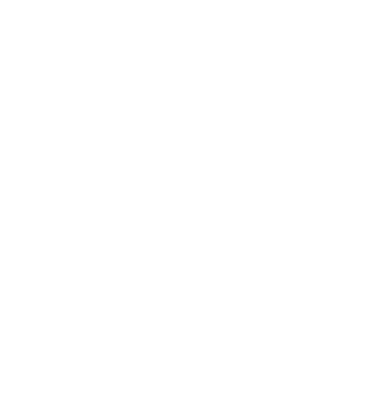
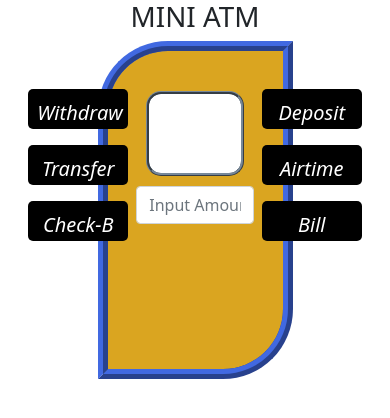
Before and after one commit to Eniola-Hannah/Mini-ATM, a plain HTML site: page index.html in a window 390 px wide. Drawn offline with Linux system fonts and the light colour scheme.

Commit message:
prepared the interface with the neccessary styling

```diff
--- a/index.html
+++ b/index.html
@@ -9,6 +9,28 @@
         <link rel="stylesheet" href="bootstrap-5.1.3-dist/css/bootstrap.css">
     </head>
     <body>
+        <h1 class="text text-center ">MINI ATM</h1>
+        <center>
+            <div class="container">
+                <div class="justify-content-center" id="atmBorder">
+                    <div class="d-column">
+                        <button id="button" class="btn btn-lg px-2 m-2">Withdraw</button>
+                        <button id="button" class="btn btn-lg px-2 m-2">Transfer</button>
+                        <button id="button" class="btn btn-lg px-2 m-2">Check-B</button>
+                    </div>
+                    <div>
+                        <div id="display"></div>
+                        <input type="text" class="form-control" id="inputAmount" placeholder="Input Amount here...">
+                    </div>
+                    <div class="d-column">
+                        <button id="button" class="btn btn-lg px-2 m-2">Deposit</button>
+                        <button id="button" class="btn btn-lg px-2 m-2">Airtime</button>
+                        <button id="button" class="btn btn-lg px-2 m-2">Bill</button>
+                    </div>
+                </div>
+
+            </div>
+        </center>
 
         <script src="script.js"></script>
     </body>
--- a/style.css
+++ b/style.css
@@ -0,0 +1,63 @@
+body{
+    background-color: azure;
+}
+#atmBorder{
+    width: 50vw;
+    height: 40vh;
+    padding: 30px;
+    background-color: goldenrod;
+    border: 10px ridge royalblue;
+    border-top-left-radius: 70px;
+    border-bottom-right-radius: 70px;
+    display: flex;
+}
+#button{
+    width: 100px;
+    height: 40px;
+    background-color: black;
+    font-style: italic;
+    color: white;
+    border-radius: 5px;
+    margin-bottom: 10px;
+}
+#display{
+    width: 25vw;
+    height: 10vh;
+    padding: 5px;
+    border:3px ridge lightslategray;
+    border-radius: 15px;
+    margin: 10px;
+    background-color: white;
+
+}
+@media only screen and (max-width:800px){
+    #atmBorder{
+        width: 50vw;
+        height: 40vh;
+        padding: 30px;
+        background-color: goldenrod;
+        border: 10px ridge royalblue;
+        border-top-left-radius: 70px;
+        border-bottom-right-radius: 70px;
+        display: flex;
+    }
+    #button{
+        width: 100px;
+        height: 40px;
+        background-color: black;
+        font-style: italic;
+        color: white;
+        border-radius: 5px;
+        margin-bottom: 10px;
+    }
+    #display{
+        width: 25vw;
+        height: 10vh;
+        padding: 5px;
+        border:3px ridge lightslategray;
+        border-radius: 15px;
+        margin: 10px;
+        background-color: white;
+
+    }
+}
```
